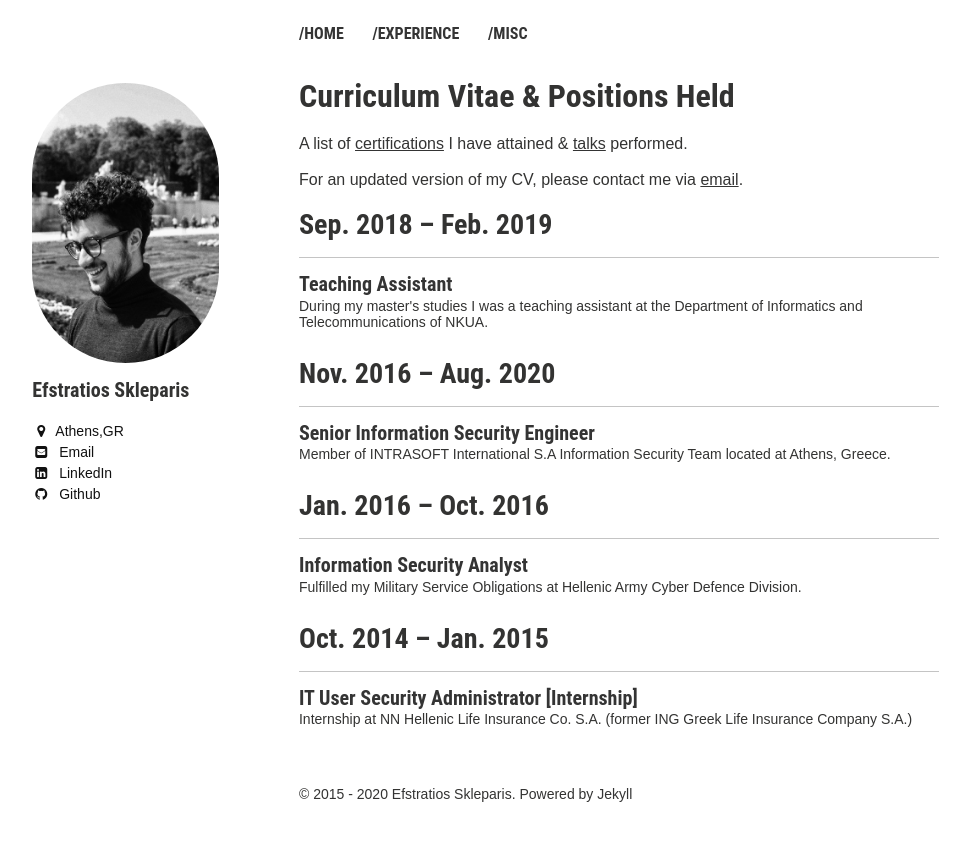
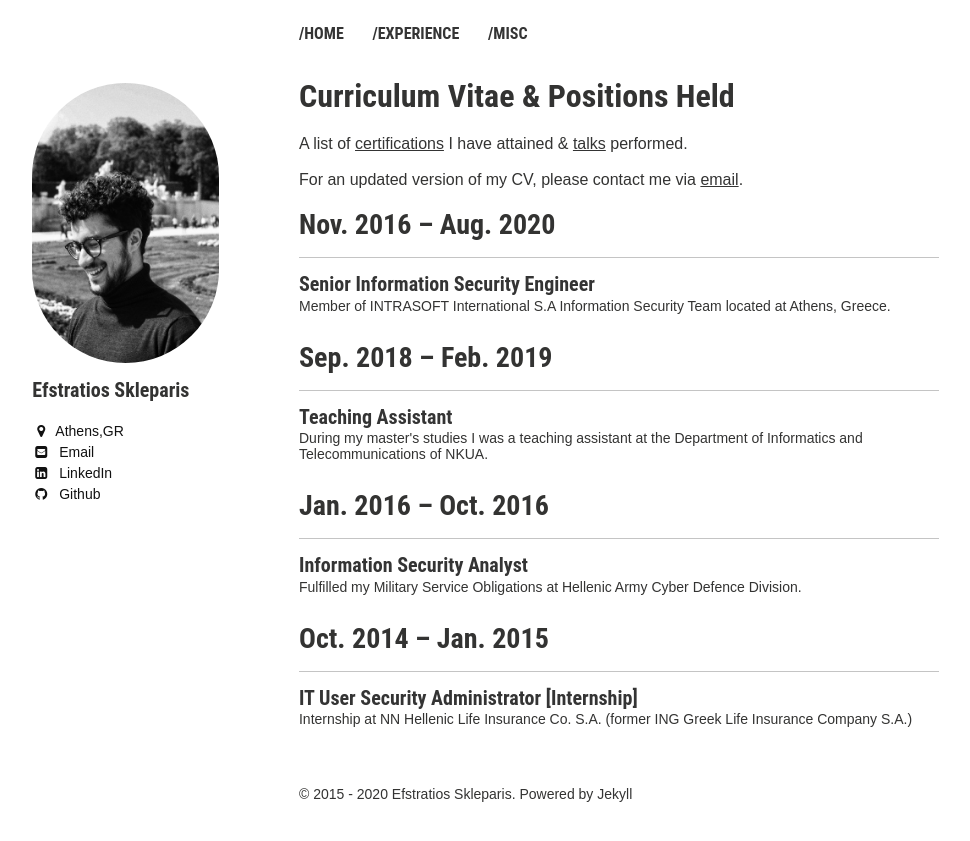
Before and after one commit to efstratios/efstratios.github.io, a Jekyll site: the page built from experience/index.md, in a window 1280 px wide. Shown: the top 841 px of the page, without its empty margins (21-991 px from the left). Built offline with Jekyll 4.4.1, drawn with Linux system fonts in a browser that asks for light colours.

Commit message:
sorting post-ndex

```diff
--- a/_layouts/post-index.html
+++ b/_layouts/post-index.html
@@ -38,7 +38,7 @@
     <br><br>
     For an updated version of my CV, please contact me via <a style="text-decoration:underline;" href="mailto:eskleparis@gmail.com">email</a>.
     <br><br>
-    {% assign sorted = site.posts | sort: 'date' | reverse %}
+    {% assign sorted = site.posts | sort: 'end_date' | reverse %}
     {% capture written_year %}'None'{% endcapture %}
     {% for post in sorted %}
      {% capture year %}{{ post.date | date: '%b. %Y' }}{% endcapture %}
```
